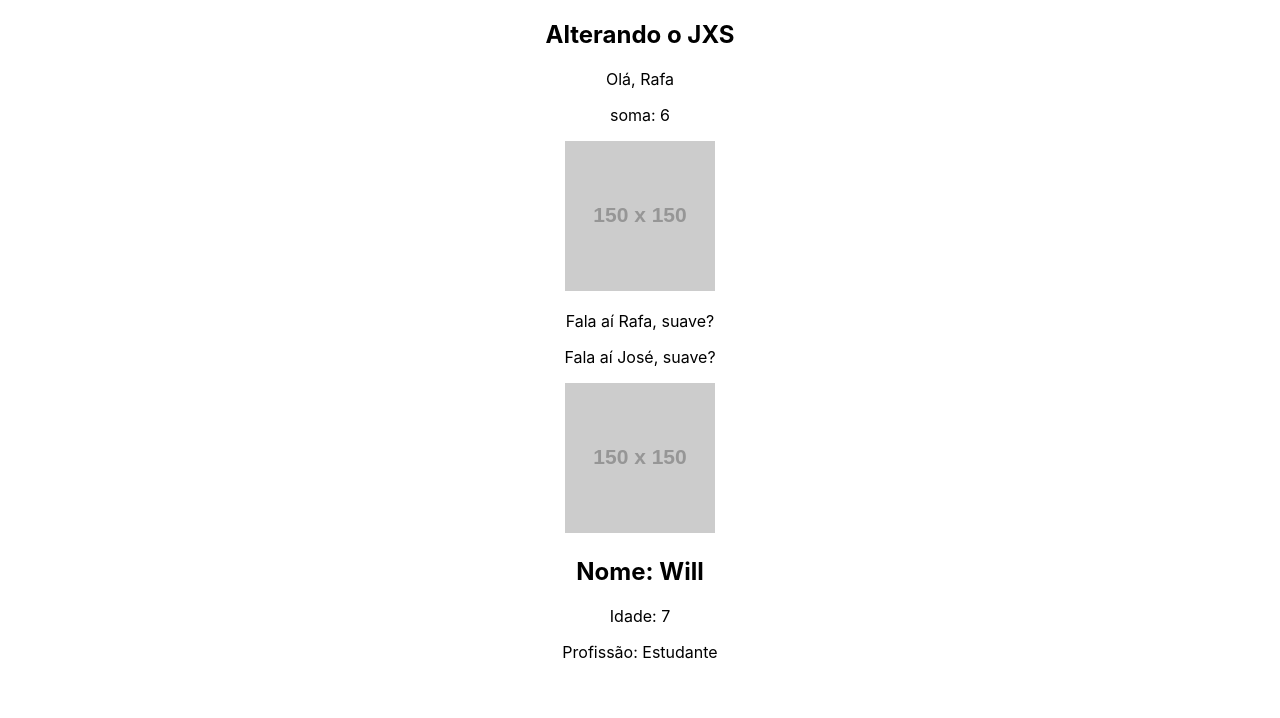
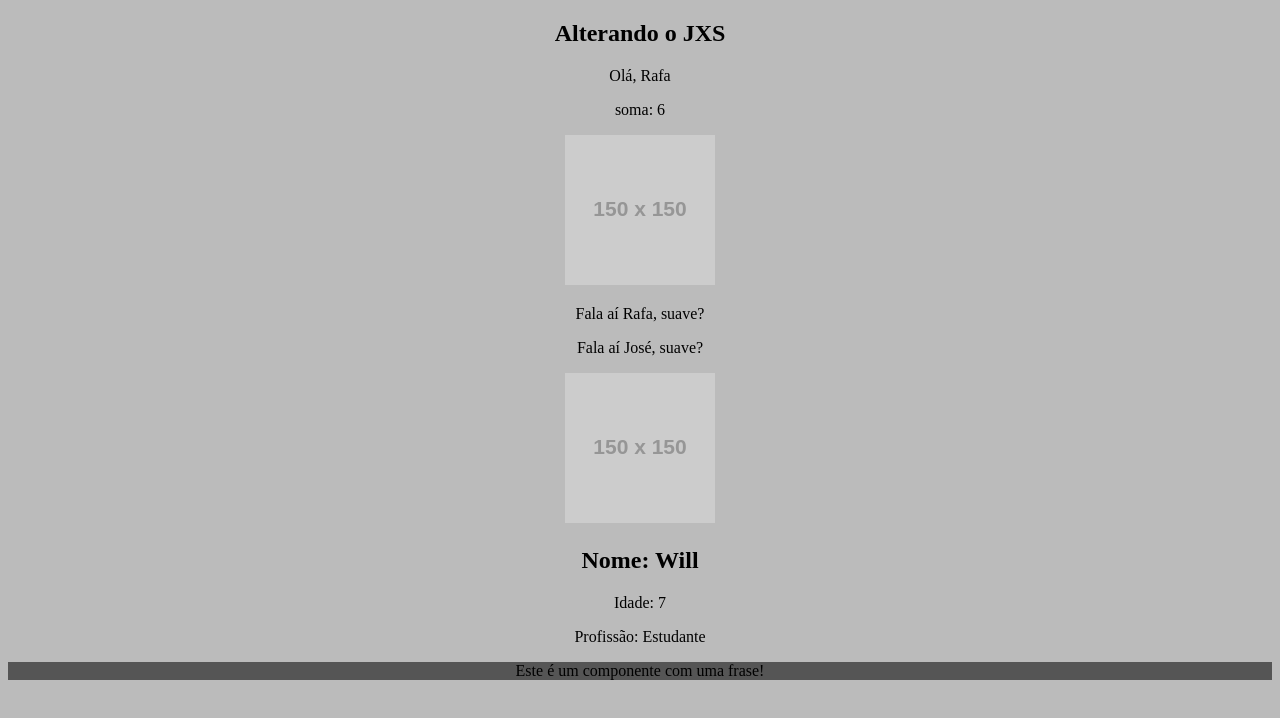
Before and after one commit to ehurafa/react-hora-de-codar, a React (Create React App) app in the folder react-course/: page / in a window 1280 px wide. Shown: the top 718 px of the page. Built offline with nearby package versions, Linux system fonts and the light colour scheme.

Commit message:
inserting css

```diff
--- a/react-course/src/App.js
+++ b/react-course/src/App.js
@@ -3,6 +3,7 @@ import './App.css';
 import HelloWorld from './components/HelloWorld'
 import SayMyName from './components/SayMyName'
 import People from './components/People'
+import Phrase from './components/Phrase'
 
 function App() {
   const name = 'Rafa'
@@ -22,6 +23,7 @@ function App() {
       <SayMyName name="Rafa" />
       <SayMyName name="José" />
       <People name="Will" age="7" occupation="Estudante" photo="https://via.placeholder.com/150" />
+      <Phrase />
     </div>
   );
 }
--- a/react-course/src/components/Phrase.js
+++ b/react-course/src/components/Phrase.js
@@ -1,6 +1,8 @@
+import styles from './Phrase.module.css'
+
 function Phrase() {
     return (
-        <div>
+        <div className={styles.fraseContainer}>
             <p>Este é um componente com uma frase!</p>
         </div>
     )
--- /dev/null
+++ b/react-course/src/components/Phrase.module.css
@@ -0,0 +1,3 @@
+.fraseContainer {
+    background-color: #555;
+}
--- a/react-course/src/index.css
+++ b/react-course/src/index.css
@@ -1,13 +1,3 @@
 body {
-  margin: 0;
-  font-family: -apple-system, BlinkMacSystemFont, 'Segoe UI', 'Roboto', 'Oxygen',
-    'Ubuntu', 'Cantarell', 'Fira Sans', 'Droid Sans', 'Helvetica Neue',
-    sans-serif;
-  -webkit-font-smoothing: antialiased;
-  -moz-osx-font-smoothing: grayscale;
+  background: #bbb;
 }
-
-code {
-  font-family: source-code-pro, Menlo, Monaco, Consolas, 'Courier New',
-    monospace;
-}
```
